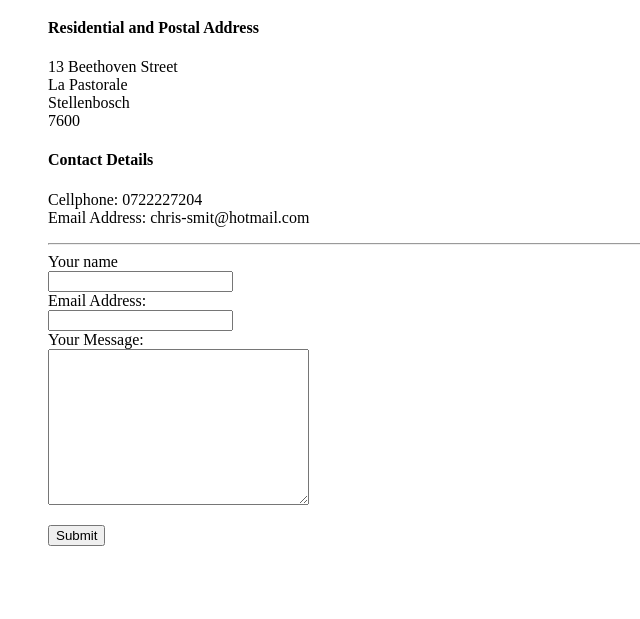
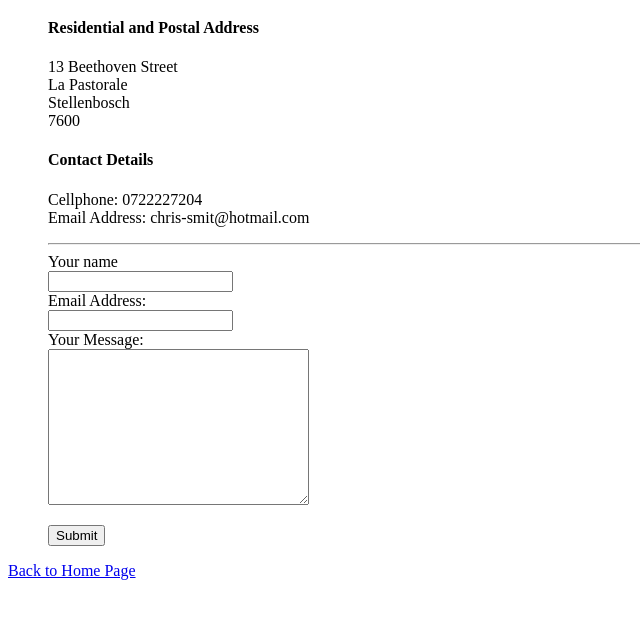
Before and after one commit to DrSavage00/Personal-practice-site, a plain HTML site: page Contact Details.html in a window 1280 px wide. Shown: the part 61-680 px from the top of the page, without its empty margins (0-640 px from the left). Drawn offline with Linux system fonts and the light colour scheme.

Commit message:
New functionality added

```diff
--- a/Contact Details.html
+++ b/Contact Details.html
@@ -11,13 +11,13 @@
   <ul>
     <h4>Residential and Postal Address</h4>
     <p>13 Beethoven Street <br>
-    La Pastorale <br>
-    Stellenbosch <br>
-    7600</p>
+      La Pastorale <br>
+      Stellenbosch <br>
+      7600</p>
     <h4>Contact Details</h4>
     <p>Cellphone: 0722227204 <br>
-    Email Address: chris-smit@hotmail.com</p>
-<hr>
+      Email Address: chris-smit@hotmail.com</p>
+    <hr>
     <form action="mailto:chris-smit@hotmail.com" method="post" enctype="text/plain">
       <label>Your name</label><br>
       <input type="text" name="Yourname" value=""><br>
@@ -29,6 +29,7 @@
     </form>
 
   </ul>
+  <p><a href="index.html">Back to Home Page</a></p>
 </body>
 
 </html>
```
Also changed, not shown: Hobbies.html (+1 -0 lines).
